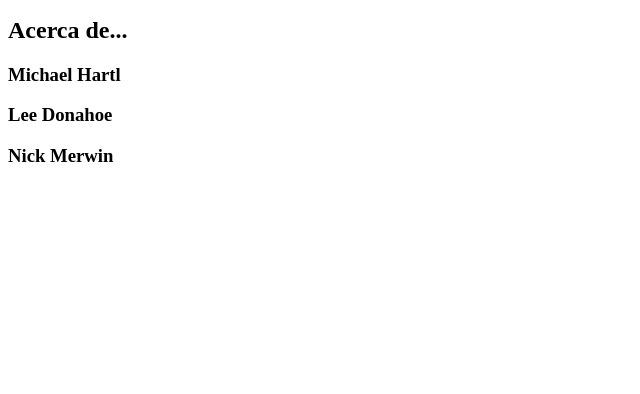
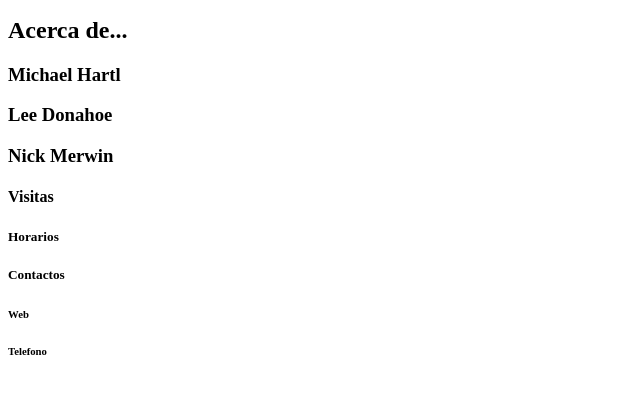
Before and after one commit to garaPM/le.htmlcss.book, a plain HTML site: page index.html in a window 1280 px wide. Shown: the part 110-504 px from the top of the page, without its empty margins (0-640 px from the left). Drawn offline with Linux system fonts and the light colour scheme.

Commit message:
Add h4 to h6

```diff
--- a/index.html
+++ b/index.html
@@ -13,5 +13,10 @@
 	<h3>Michael Hartl</h3>
 	<h3>Lee Donahoe</h3>
 	<h3>Nick Merwin</h3>
+	<h4>Visitas</h4>
+	<h5>Horarios</h5>
+	<h5>Contactos</h5>
+	<h6>Web</h6>
+	<h6>Telefono</h6>
 </body>
 </html>
```
